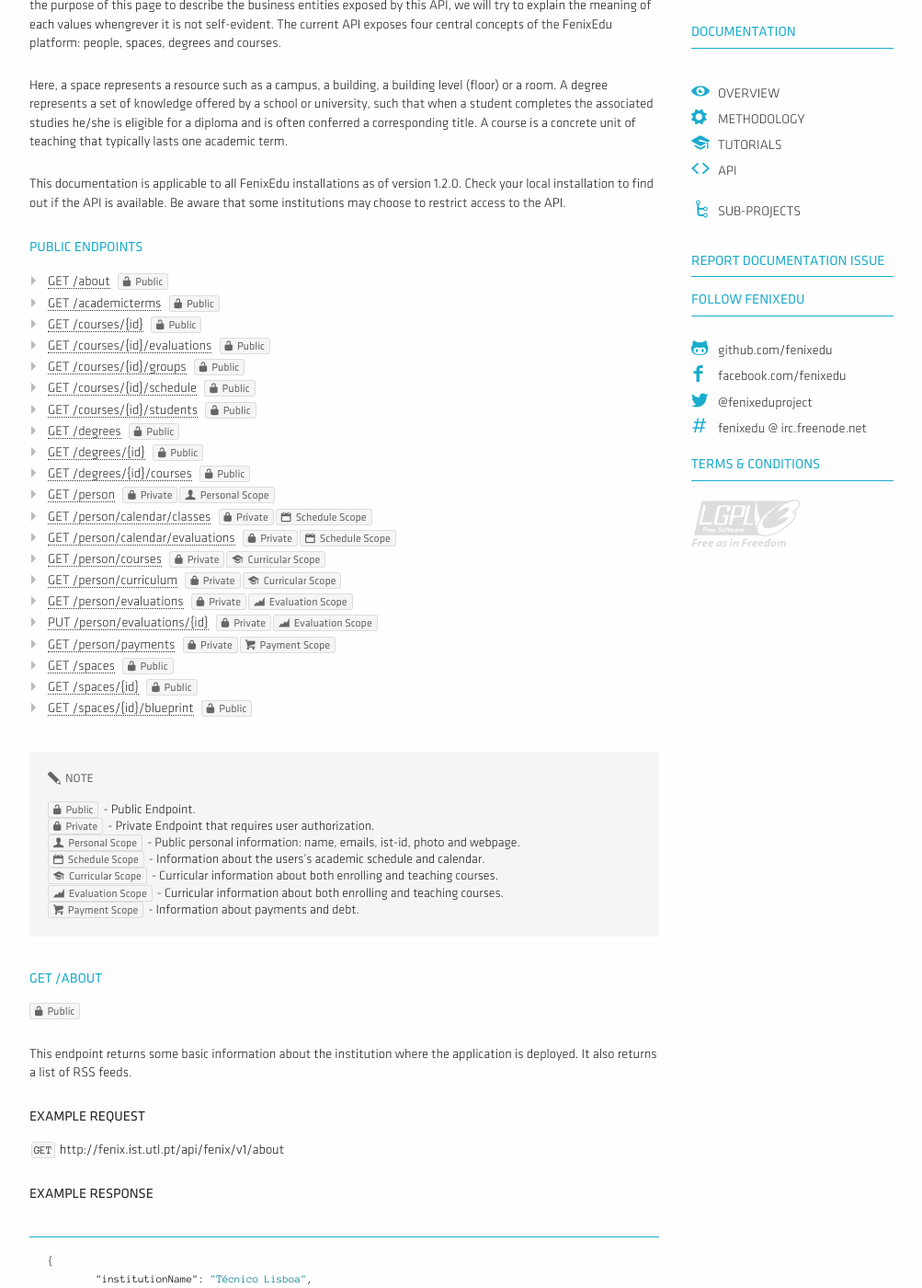
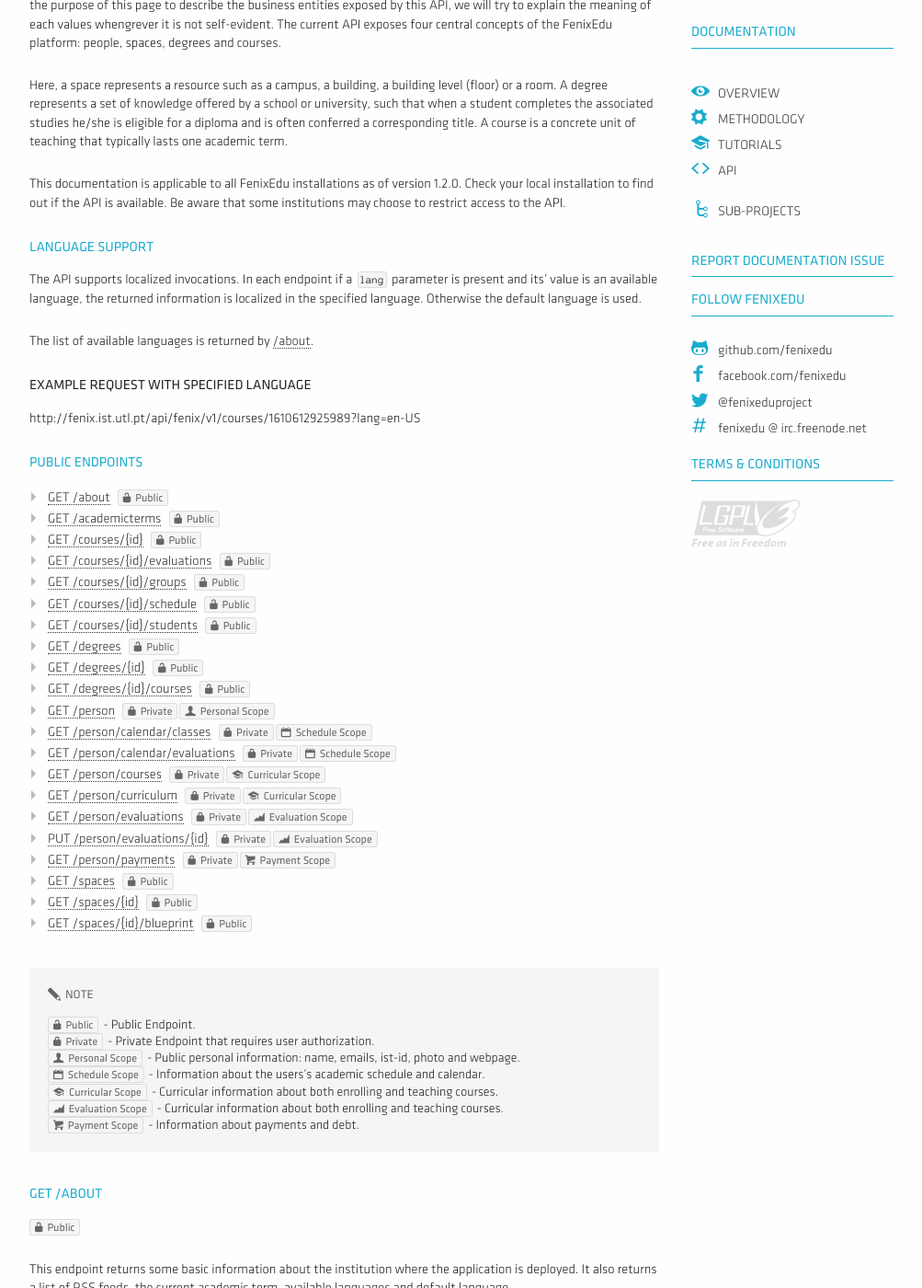
Before and after one commit to FenixEdu/fenixedu.github.io, a Jekyll site: the page built from dev/api/index.md, in a window 1280 px wide and 1400 px high, scrolled down 348 px. Shown: the whole window at 92% size, without its empty margins (128-1131 px from the left). Built offline with Jekyll 4.4.1, drawn with Linux system fonts in a browser that asks for light colours; nearby versions of some CDN libraries; Markdown is read by kramdown in place of the engine named in the settings; some of the changed text lies outside the part shown.

Commit message:
Add information about localized support

````diff
--- a/dev/api/index.md
+++ b/dev/api/index.md
@@ -21,6 +21,19 @@ A course is a concrete unit of teaching that typically lasts one academic term.
 This documentation is applicable to all FenixEdu installations as of version
 1.2.0. Check your local installation to find out if the API is available. Be
 aware that some institutions may choose to restrict access to the API.
+
+### Language Support
+
+The API supports localized invocations.
+In each endpoint if a `lang` parameter is present and its' value is an available language, the returned information is localized in the specified language. Otherwise the default language is used.
+
+The list of available languages is returned by [/about](#toc_2).
+
+#### Example request with specified language
+
+http://fenix.ist.utl.pt/api/fenix/v1/courses/1610612925989?lang=en-US
+
+
 
 ### Public Endpoints
 * [GET /about](#toc_2) <i class="icon-lock-open"></i>
@@ -55,14 +68,12 @@ aware that some institutions may choose to restrict access to the API.
 > <i class="icon-chart-area"></i> - Curricular information about both enrolling and teaching courses.
 > <i class="icon-basket"></i> - Information about payments and debt.
 
-
-
 ### GET /about
 
 <i class="icon-lock-open"></i>
 
 This endpoint returns some basic information about the institution where the
-application is deployed. It also returns a list of RSS feeds.
+application is deployed. It also returns a list of RSS feeds, the current academic term, available languages and default language.
 
 #### Example Request
 ```GET``` http://fenix.ist.utl.pt/api/fenix/v1/about
@@ -70,19 +81,18 @@ application is deployed. It also returns a list of RSS feeds.
 #### Example Response
 {% highlight json %}
 {
-	"institutionName": "Técnico Lisboa",
-	"institutionUrl": "http://tecnico.ulisboa.pt",
-	"rssFeeds": [
-		{
-			"description": "News",
-			"uri": "http://tecnico.ulisboa.pt/pt/noticias/rss"
-		},
-		{
-			"description": "Events",
-			"uri": "http://tecnico.ulisboa.pt/pt/eventos/rss"
-		}
-	],
-	"currentAcademicTerm": "1ºSemestre 2013/2014"
+  "institutionName" : "Instituto Superior Técnico",
+  "institutionUrl" : "",
+  "rssFeeds" : [ {
+    "description" : "News",
+    "uri" : ""
+  }, {
+    "description" : "Events",
+    "uri" : ""
+  } ],
+  "currentAcademicTerm" : "1ºSemestre 2013/2014",
+  "languages" : [ "en-US", "pt-PT" ],
+  "language" : "pt-PT"
 }
 {% endhighlight %}
 
````
